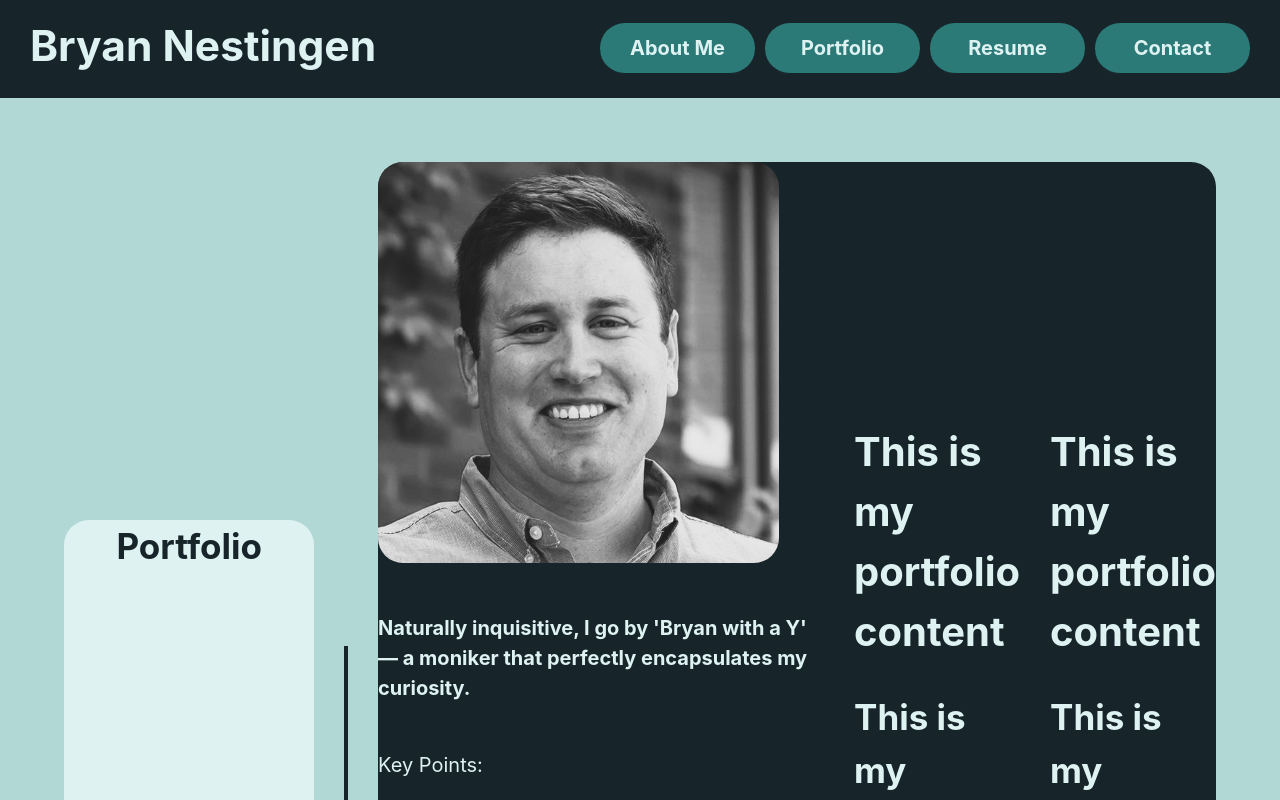
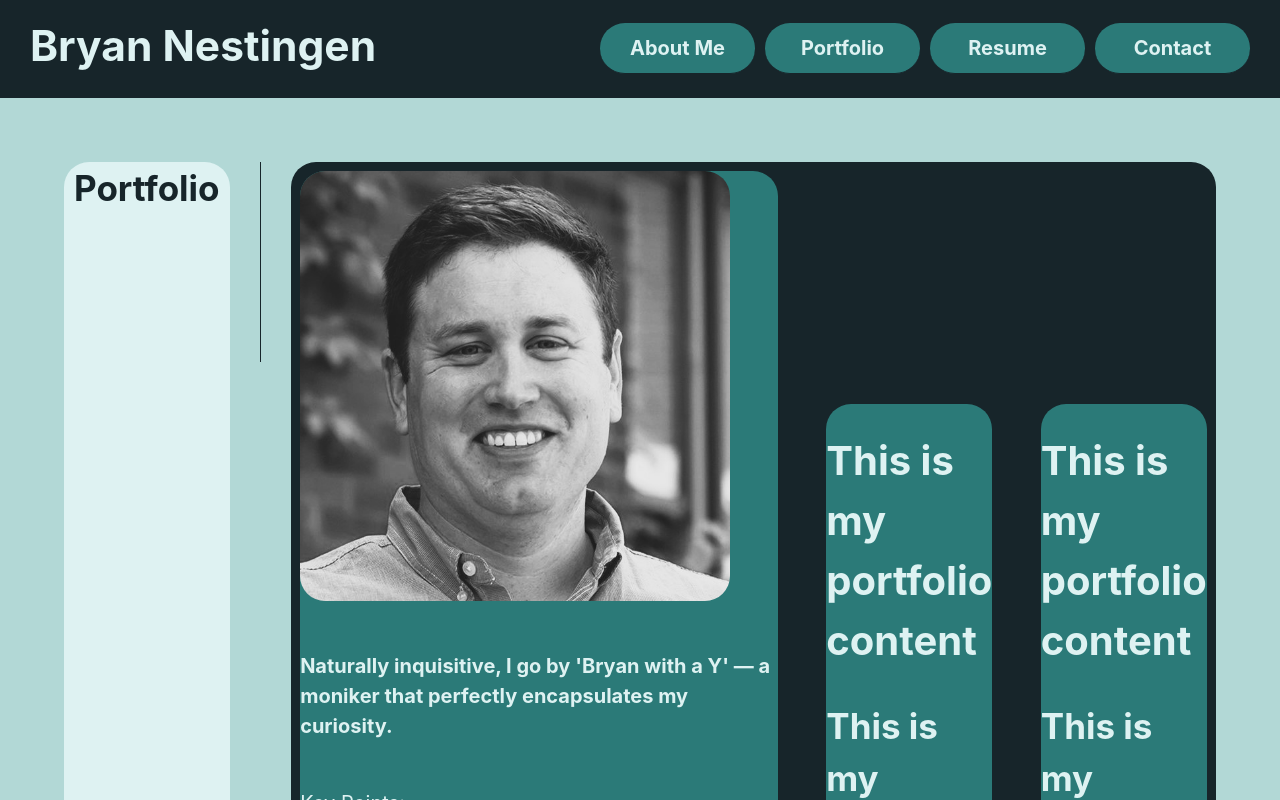
Before and after one commit to nestibry/portfolio, a React (Vite) app: page /portfolio in a window 1280 px wide. Shown: the top 800 px of the page. Built offline with nearby package versions, Linux system fonts and the light colour scheme.

Commit message:
mobile page layout is set for flex column

```diff
--- a/src/pages/Page.css
+++ b/src/pages/Page.css
@@ -1,7 +1,8 @@
 .page-container {
     display: flex;
     flex-direction: column;
-    align-items: center;
+    justify-content: flex-start;
+    align-items: stretch;
     padding: 5%;
     gap: 3rem;
 
@@ -10,7 +11,6 @@
 
 .page-header {
     text-align: center;
-    width: 100%;
     color: var(--black-and-blue);
 
 
@@ -24,14 +24,14 @@
 
 .page-divider {
     background-color: var(--black-and-blue);
-    width: 100%;
     height: 2px;
 }
 
 .page-content {
     display: flex;
     flex-direction: column;
-    width: 100%;
+    justify-content: flex-start;
+    align-items: stretch;
     gap: 3rem;
 
 
@@ -39,10 +39,18 @@
     border-radius: 25px;
 }
 
-
+/* Need to remove before the final commit */
 .profile-image {
     max-width: 90%;
     border-radius: 25px;
+}
+
+/* Need to remove before the final commit */
+.content-card {
+    margin: 1%;
+    background-color: var(--dark-cyan);
+    border-radius: 25px;
+
 }
 
 /* When using a mobile-first approach, use `min-width` values going from narrow -> wide for a responsive design */
--- a/src/pages/Page.jsx
+++ b/src/pages/Page.jsx
@@ -19,7 +19,7 @@ export default function Page({ type }) {
         case 'portfolio':
             header = 'Portfolio';
             content = <>
-                <div>
+                <div className='content-card'>
                     <img className='profile-image' src='../src/assets/images/bryan-nestingen-profile-photo.jpg' alt="Bryan Nestingen's profile photo." />
                     <summary>
                         <h6>
@@ -38,12 +38,12 @@ export default function Page({ type }) {
                         </p>
                     </summary>
                 </div>
-                <div>
+                <div className='content-card'>
                     <h1>This is my portfolio content</h1>
                     <h2>This is my portfolio content</h2>
                     <h3>This is my portfolio content</h3>
                 </div>
-                <div>
+                <div className='content-card'>
                     <h1>This is my portfolio content</h1>
                     <h2>This is my portfolio content</h2>
                     <h3>This is my portfolio content</h3>
```
